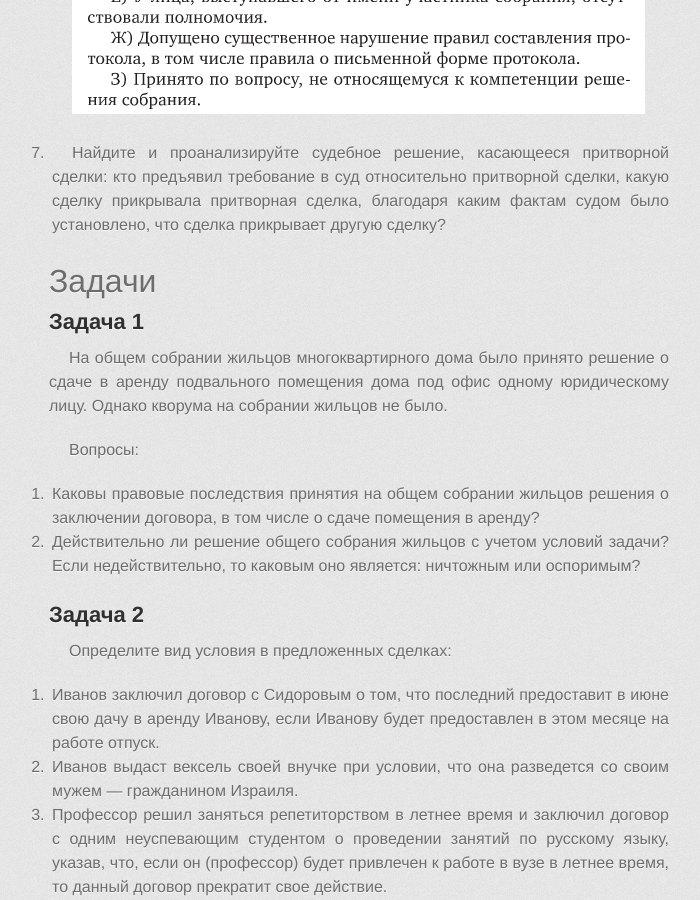
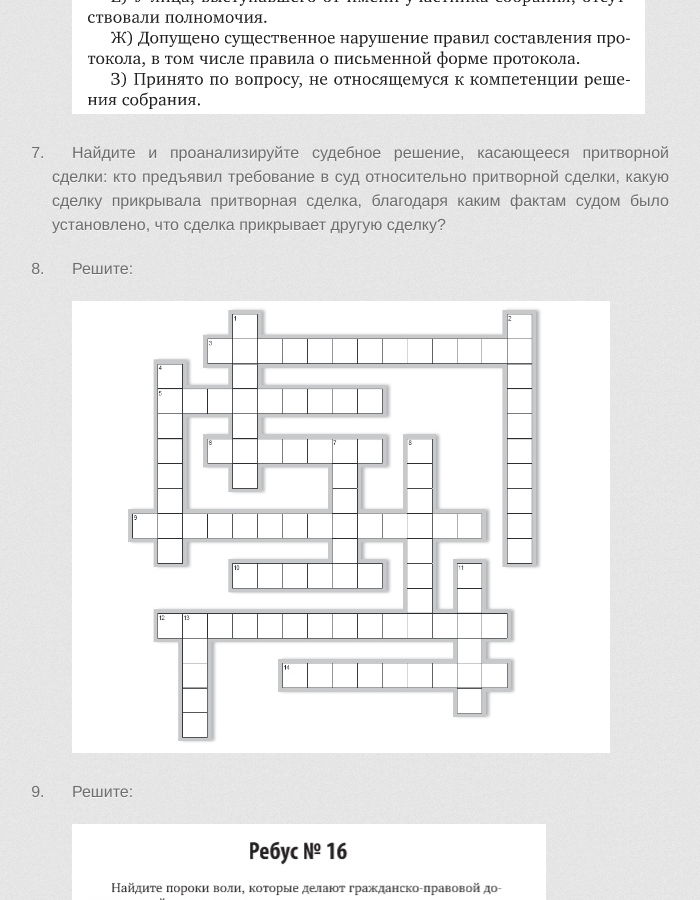
Before and after one commit to a-nova/a-nova.github.io, a Jekyll site: the page built from _grpr/07.md, in a window 1280 px wide and 900 px high, scrolled down 2527 px. Shown: the whole window, without its empty margins (281-981 px from the left). Built offline with Jekyll 4.4.1, drawn with Linux system fonts in a browser that asks for light colours; some web fonts are replaced.

Commit message:
кроссворд, ребус

```diff
--- a/_grpr/07.md
+++ b/_grpr/07.md
@@ -51,6 +51,14 @@ layout: page
    ![](./07/vii.jpg)
 
 7. Найдите и проанализируйте судебное решение, касающееся притворной сделки: кто предъявил требование в суд относительно притворной сделки, какую сделку прикрывала притворная сделка, благодаря каким фактам судом было установлено, что сделка прикрывает другую сделку?
+
+8. Решите:
+
+   ![](./07/c1.jpg)
+
+9. Решите:
+
+   ![](./07/r1.jpg)
 
 # Задачи
 
```
Also changed, not shown: _grpr/07/c1.jpg (added), _grpr/07/r1.jpg (added).
